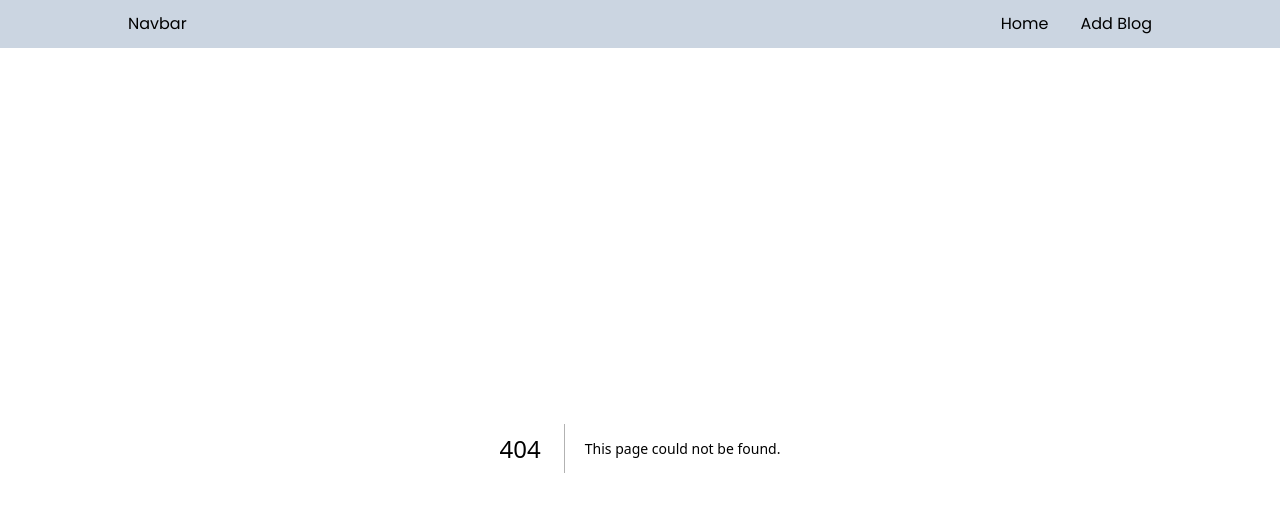
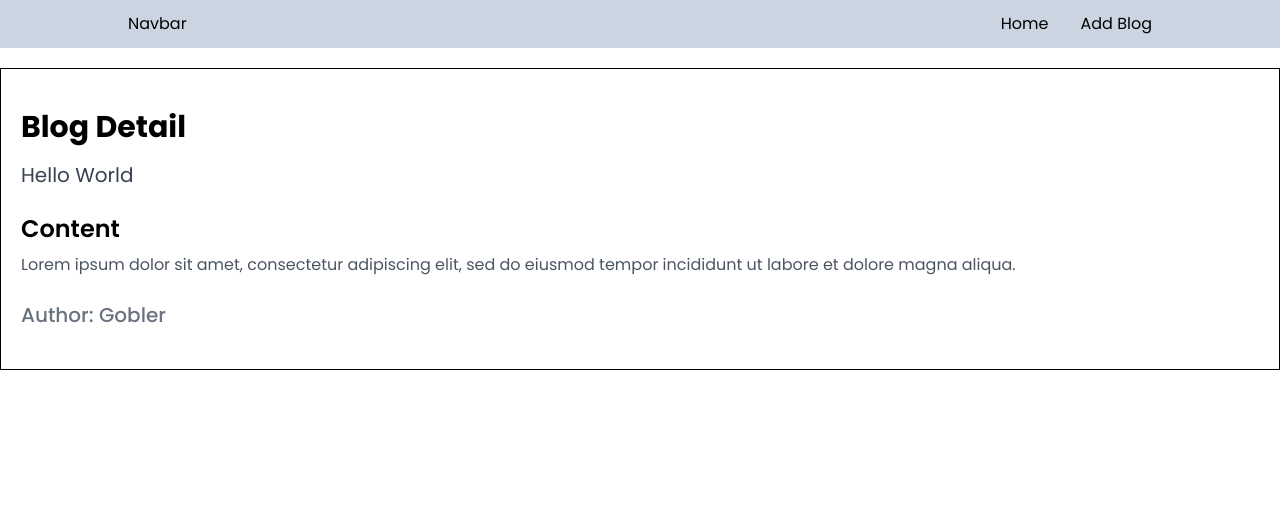
Before and after one commit to Ravsst2004/react-blog, a Next.js app: page /detail-blog/1 in a window 1280 px wide. Before the commit this address had no page. Shown: the top 512 px of the page. Built offline with nearby package versions, Linux system fonts and the light colour scheme; data requests are answered from the project's data file.

Commit message:
Detail Blog

```diff
--- /dev/null
+++ b/src/app/detail-blog/[blogId]/page.js
@@ -0,0 +1,34 @@
+"use client";
+
+import useFetch from "@/hooks/useFetch";
+import { useParams } from "next/navigation";
+
+const BlogDetail = () => {
+  const id = useParams().blogId;
+  const {
+    data: blog,
+    loading,
+    error,
+  } = useFetch(`http://localhost:8000/blogs/${id}`);
+  // console.log(id);
+
+  return (
+    <div className="container px-5 py-10 mx-auto mt-5 border border-black">
+      <div className="mb-6">
+        <h1 className="mb-4 text-3xl font-bold">Blog Detail</h1>
+        <h1 className="text-xl text-gray-700">{blog && blog.title}</h1>
+      </div>
+      <div className="mb-6">
+        <h2 className="mb-2 text-2xl font-semibold">Content</h2>
+        <p className="text-gray-600">{blog && blog.content}</p>
+      </div>
+      <div>
+        <h3 className="text-xl font-medium text-gray-500">
+          Author: {blog && blog.author}
+        </h3>
+      </div>
+    </div>
+  );
+};
+
+export default BlogDetail;
--- a/src/components/blog/BlogItem.js
+++ b/src/components/blog/BlogItem.js
@@ -1,16 +1,25 @@
+import Link from "next/link";
+
 const BlogItem = ({ blogs }) => {
   return (
     <>
       {blogs.map((blog) => (
         <div
           key={blog.id}
-          className="p-5 mt-8 border rounded-lg border-slate-400"
+          className="flex flex-col p-5 mt-8 border rounded-lg border-slate-400 gap-y-2"
         >
           <h1 className="text-2xl font-bold">{blog.title}</h1>
           <p>
             <i>by user {blog.author}</i>
           </p>
-          <p className="mt-3">{blog.content}</p>
+          <p className="">{blog.content}</p>
+
+          <Link
+            href={`/detail-blog/${blog.id}`}
+            className="max-w-[10rem] text-center p-2 bg-blue-300 border border-black rounded-lg"
+          >
+            Read More
+          </Link>
         </div>
       ))}
     </>
```
